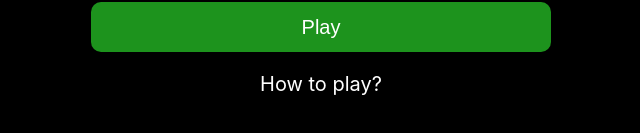
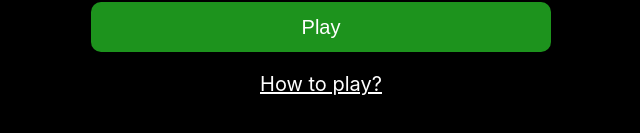
Before and after one commit to riwajp/React-Wordle, a Next.js app: page / in a window 1280 px wide. Shown: the part 293-426 px from the top of the page, without its empty margins (319-959 px from the left). Built offline with nearby package versions, Linux system fonts and the light colour scheme.

Commit message:
minor changes

```diff
--- a/pages/index.js
+++ b/pages/index.js
@@ -67,7 +67,7 @@ export default function Home() {
             style={{
               color: "white",
               fontSize: 20,
-              textDecoration: "underline bold",
+              textDecoration: "underline",
               marginTop: 20,
               textAlign: "center",
             }}
```
